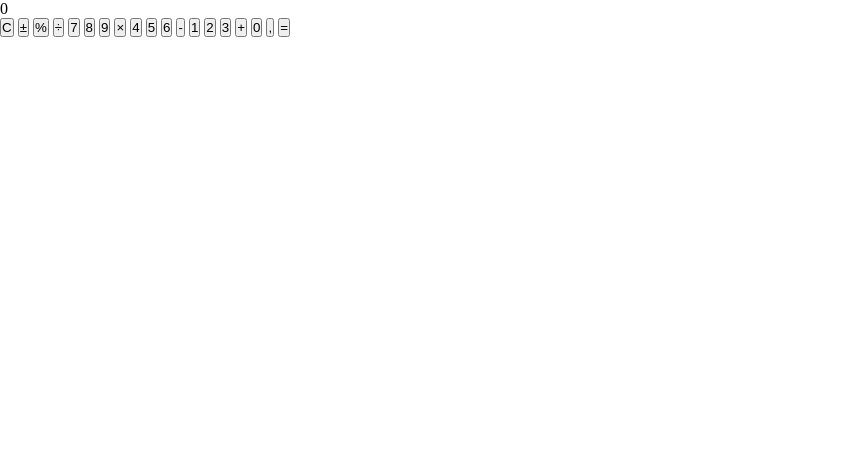
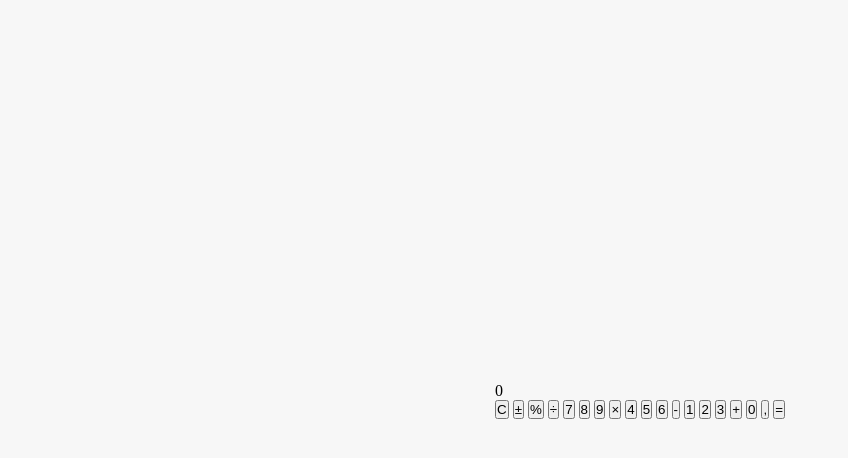
Before and after one commit to codeshk/Calculadora, a plain HTML site: page index.html in a window 1280 px wide. Shown: the whole page, without its empty margins (0-848 px from the left). Drawn offline with Linux system fonts and the light colour scheme.

Commit message:
Centralização da Página

```diff
--- a/style.css
+++ b/style.css
@@ -3,3 +3,11 @@
    padding: 0;
    box-sizing: border-box;
 }
+
+body {
+   display: flex;
+   align-items: center;
+   justify-content: center;
+   height: 100vh;
+   background-color: #f7f7f7;
+}
```
